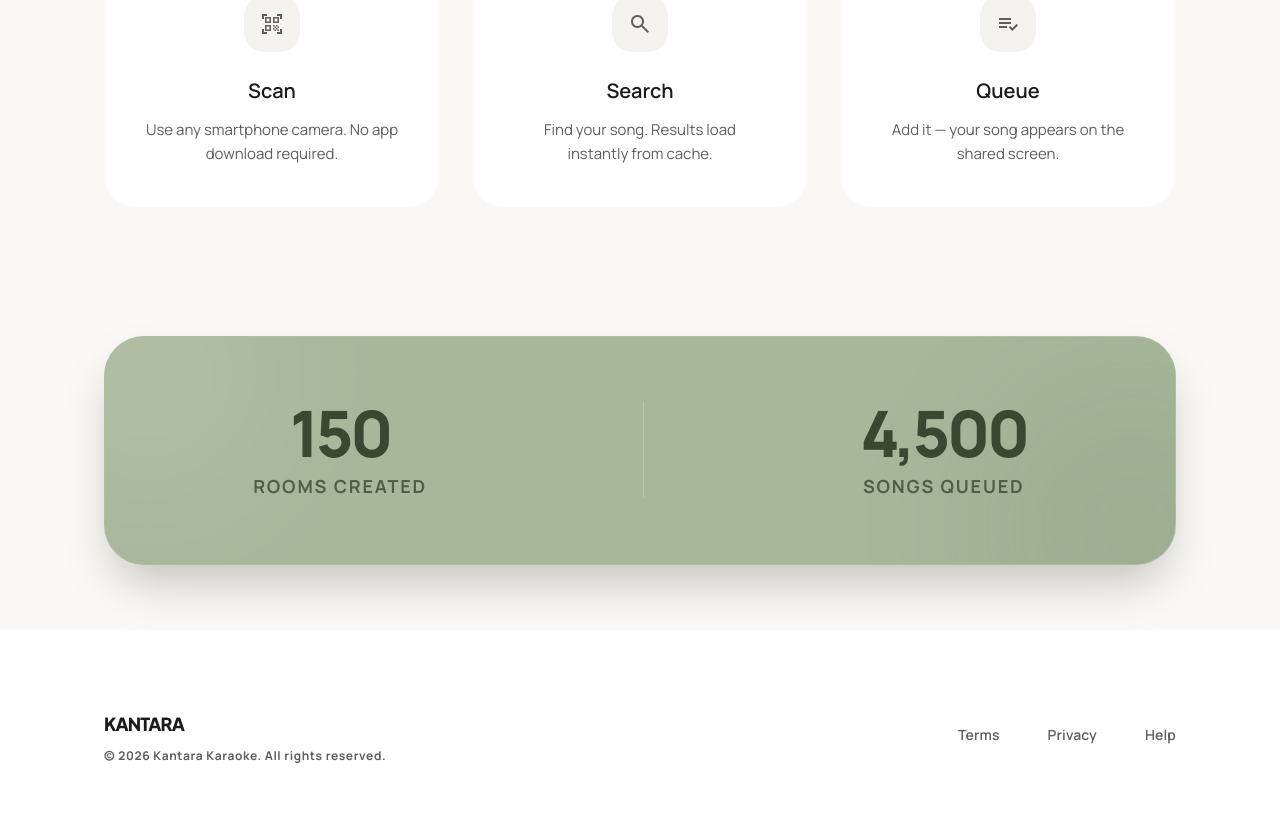
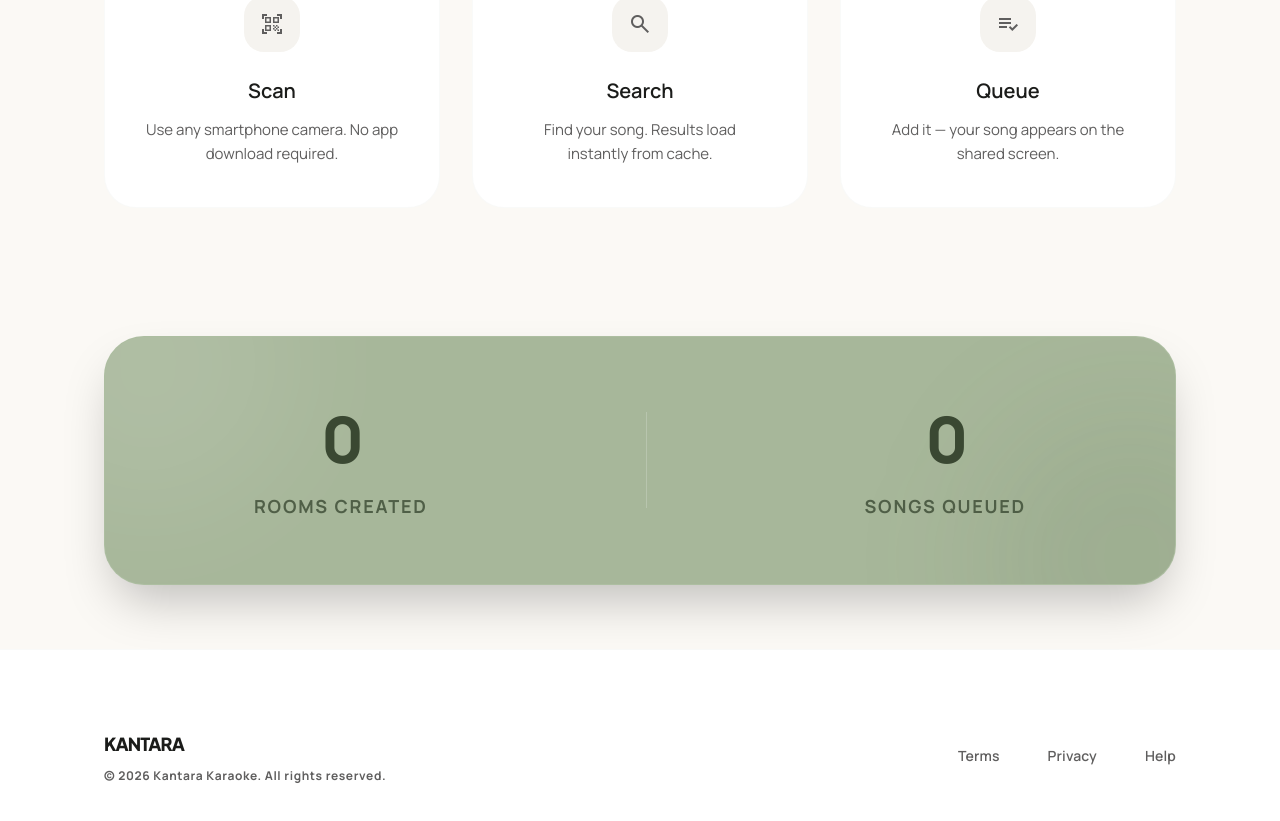
Before and after one commit to Carlwyne-Dev/kantaqueue, a Next.js app: page / in a window 1280 px wide. Shown: the part 1160-1981 px from the top of the page. Built offline with nearby package versions, Linux system fonts and the light colour scheme; no server answers; the database is empty.

Commit message:
feat: animate real-time stats on landing page using framer-motion and supabase realtime

```diff
--- a/app/api/stats/route.ts
+++ b/app/api/stats/route.ts
@@ -10,13 +10,9 @@ export async function GET() {
       supabase.from('queue_items').select('*', { count: 'exact', head: true }),
     ]);
 
-    // Adding some base numbers so it doesn't look completely empty on launch
-    const baseRooms = 150;
-    const baseSongs = 4500;
-
     return Response.json({
-      rooms: (roomsRes.count || 0) + baseRooms,
-      songs: (songsRes.count || 0) + baseSongs,
+      rooms: roomsRes.count || 0,
+      songs: songsRes.count || 0,
     }, {
       headers: {
         'Cache-Control': 'public, s-maxage=3600, stale-while-revalidate=86400',
--- a/app/page.tsx
+++ b/app/page.tsx
@@ -6,6 +6,25 @@ import toast from 'react-hot-toast';
 import { getSupabaseClient, ensureAnonSession, isSupabaseConfigured } from '@/lib/supabase';
 import { generateUniqueRoomCode } from '@/lib/roomCode';
 import { QRCodeSVG } from 'qrcode.react';
+import { motion, AnimatePresence } from 'framer-motion';
+
+function RollingNumber({ value }: { value: number }) {
+  return (
+    <div className="relative inline-flex overflow-hidden justify-center items-center h-[1.2em]">
+      <AnimatePresence mode="popLayout" initial={false}>
+        <motion.span
+          key={value}
+          initial={{ y: "100%", opacity: 0, position: 'absolute' }}
+          animate={{ y: "0%", opacity: 1, position: 'static' }}
+          exit={{ y: "-100%", opacity: 0, position: 'absolute' }}
+          transition={{ type: "spring", stiffness: 300, damping: 25, mass: 1 }}
+        >
+          {value.toLocaleString()}
+        </motion.span>
+      </AnimatePresence>
+    </div>
+  );
+}
 
 function GlassPanel({ children, className = '' }: { children: React.ReactNode, className?: string }) {
   const ref = useRef<HTMLDivElement>(null);
@@ -42,15 +61,36 @@ function GlassPanel({ children, className = '' }: { children: React.ReactNode, c
 export default function HomePage() {
   const router = useRouter();
   const [loading, setLoading] = useState(false);
-  const [stats, setStats] = useState({ rooms: 150, songs: 4500 });
+  const [stats, setStats] = useState({ rooms: 0, songs: 0 });
 
   useEffect(() => {
+    let mounted = true;
     fetch('/api/stats')
       .then(res => res.json())
       .then(data => {
-        if (data && data.rooms) setStats(data);
+        if (mounted && data && typeof data.rooms === 'number') {
+          setStats(data);
+        }
       })
       .catch(console.error);
+
+    const supabase = getSupabaseClient();
+
+    const roomsChannel = supabase.channel('landing-rooms-channel')
+      .on('postgres_changes', { event: 'INSERT', schema: 'public', table: 'rooms' }, () => {
+        if (mounted) setStats(s => ({ ...s, rooms: s.rooms + 1 }));
+      }).subscribe();
+
+    const queueChannel = supabase.channel('landing-queue-channel')
+      .on('postgres_changes', { event: 'INSERT', schema: 'public', table: 'queue_items' }, () => {
+        if (mounted) setStats(s => ({ ...s, songs: s.songs + 1 }));
+      }).subscribe();
+
+    return () => {
+      mounted = false;
+      supabase.removeChannel(roomsChannel);
+      supabase.removeChannel(queueChannel);
+    };
   }, []);
 
   async function handleCreateRoom() {
@@ -239,17 +279,21 @@ export default function HomePage() {
             <div className="absolute top-[-50%] left-[-10%] w-[300px] h-[300px] bg-white/10 rounded-full blur-3xl pointer-events-none" />
             <div className="absolute bottom-[-50%] right-[-10%] w-[300px] h-[300px] bg-[#54634a]/10 rounded-full blur-3xl pointer-events-none" />
 
-            <div className="relative z-10 space-y-2">
-              <h3 className="text-[48px] md:text-[64px] font-black tracking-tighter leading-none">{stats.rooms.toLocaleString()}</h3>
-              <p className="text-[16px] md:text-[18px] font-bold text-on-primary-container/80 tracking-widest uppercase">Rooms Created</p>
+            <div className="relative z-10 space-y-2 flex flex-col items-center">
+              <h3 className="text-[48px] md:text-[64px] font-black tracking-tighter leading-none flex">
+                <RollingNumber value={stats.rooms} />
+              </h3>
+              <p className="text-[16px] md:text-[18px] font-bold text-on-primary-container/80 tracking-widest uppercase mt-2">Rooms Created</p>
             </div>
 
             <div className="hidden md:block w-px h-24 bg-white/20 relative z-10" />
             <div className="md:hidden w-24 h-px bg-white/20 relative z-10" />
 
-            <div className="relative z-10 space-y-2">
-              <h3 className="text-[48px] md:text-[64px] font-black tracking-tighter leading-none">{stats.songs.toLocaleString()}</h3>
-              <p className="text-[16px] md:text-[18px] font-bold text-on-primary-container/80 tracking-widest uppercase">Songs Queued</p>
+            <div className="relative z-10 space-y-2 flex flex-col items-center">
+              <h3 className="text-[48px] md:text-[64px] font-black tracking-tighter leading-none flex">
+                <RollingNumber value={stats.songs} />
+              </h3>
+              <p className="text-[16px] md:text-[18px] font-bold text-on-primary-container/80 tracking-widest uppercase mt-2">Songs Queued</p>
             </div>
           </div>
         </section>
```
